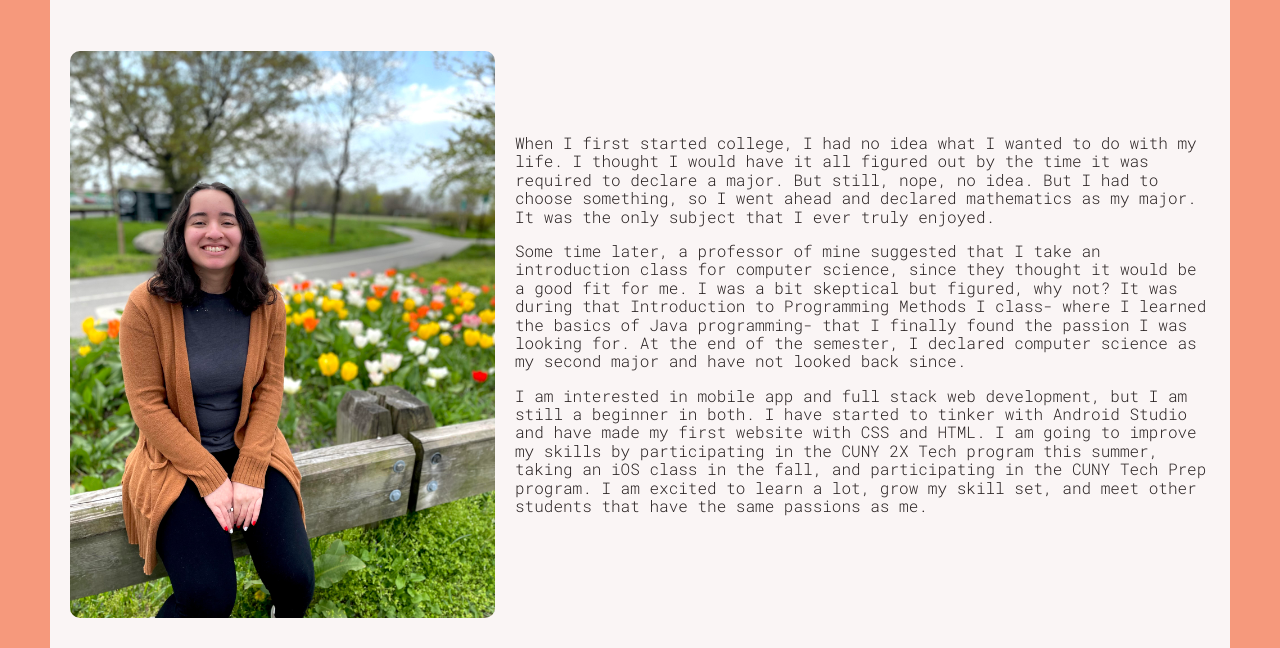
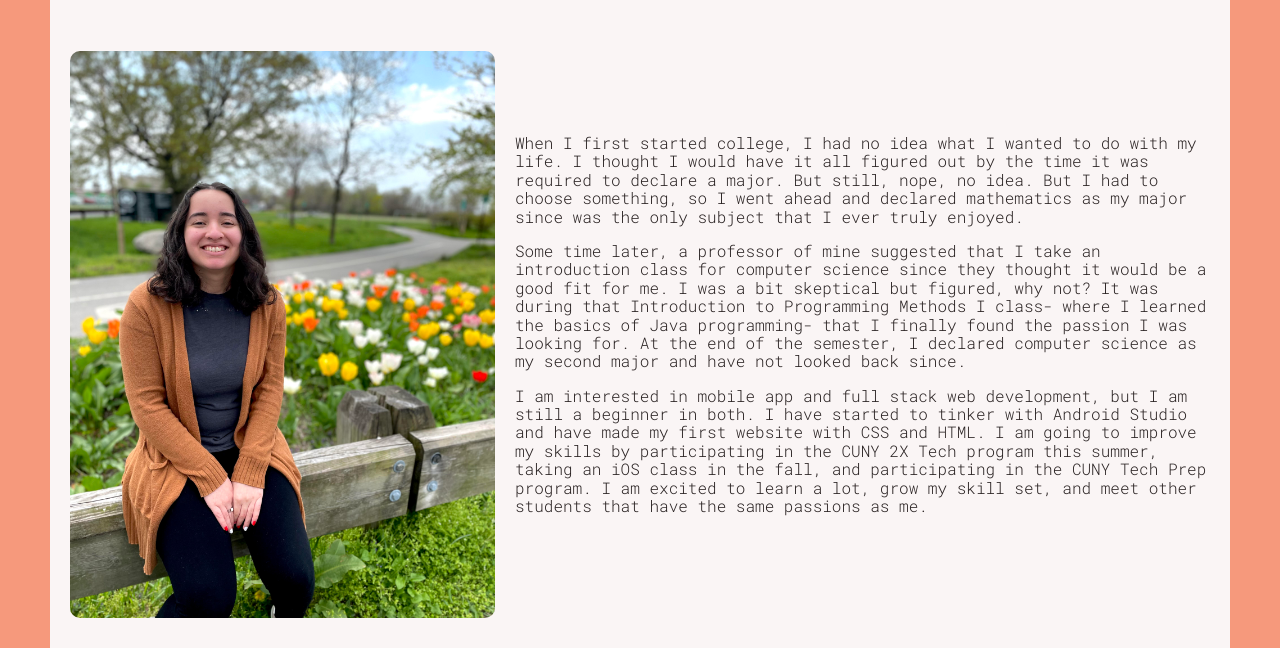
Before and after one commit to lbcmp/Responsive-Portfolio-Website, a plain HTML site: page Responsive Portfolio Website/html/aboutme.html in a window 1280 px wide. Shown: the part 181-829 px from the top of the page. Drawn offline with nearby package versions, Linux system fonts and the light colour scheme.

Commit message:
I made a minor change to my about me paragraphs

```diff
--- a/Responsive Portfolio Website/html/aboutme.html
+++ b/Responsive Portfolio Website/html/aboutme.html
@@ -41,8 +41,8 @@
 		<img src="../Images/me-about.jpeg" alt="Me">
 
 		<div class="about-info">
-			<p>When I first started college, I had no idea what I wanted to do with my life. I thought I would have it all figured out by the time it was required to declare a major. But still, nope, no idea. But I had to choose something, so I went ahead and declared mathematics as my major. It was the only subject that I ever truly enjoyed.</p>
-			<p>Some time later, a professor of mine suggested that I take an introduction class for computer science, since they thought it would be a good fit for me. I was a bit skeptical but figured, why not? It was during that Introduction to Programming Methods I class- where I learned the basics of Java programming- that I finally found the passion I was looking for. At the end of the semester, I declared computer science as my second major and have not looked back since.</p>
+			<p>When I first started college, I had no idea what I wanted to do with my life. I thought I would have it all figured out by the time it was required to declare a major. But still, nope, no idea. But I had to choose something, so I went ahead and declared mathematics as my major since was the only subject that I ever truly enjoyed.</p>
+			<p>Some time later, a professor of mine suggested that I take an introduction class for computer science since they thought it would be a good fit for me. I was a bit skeptical but figured, why not? It was during that Introduction to Programming Methods I class- where I learned the basics of Java programming- that I finally found the passion I was looking for. At the end of the semester, I declared computer science as my second major and have not looked back since.</p>
 			<p>I am interested in mobile app and full stack web development, but I am still a beginner in both. I have started to tinker with Android Studio and have made my first website with CSS and HTML. I am going to improve my skills by participating in the CUNY 2X Tech program this summer, taking an iOS class in the fall, and participating in the CUNY Tech Prep program. I am excited to learn a lot, grow my skill set, and meet other students that have the same passions as me.</p>
 		</div>
 	</section>
```
